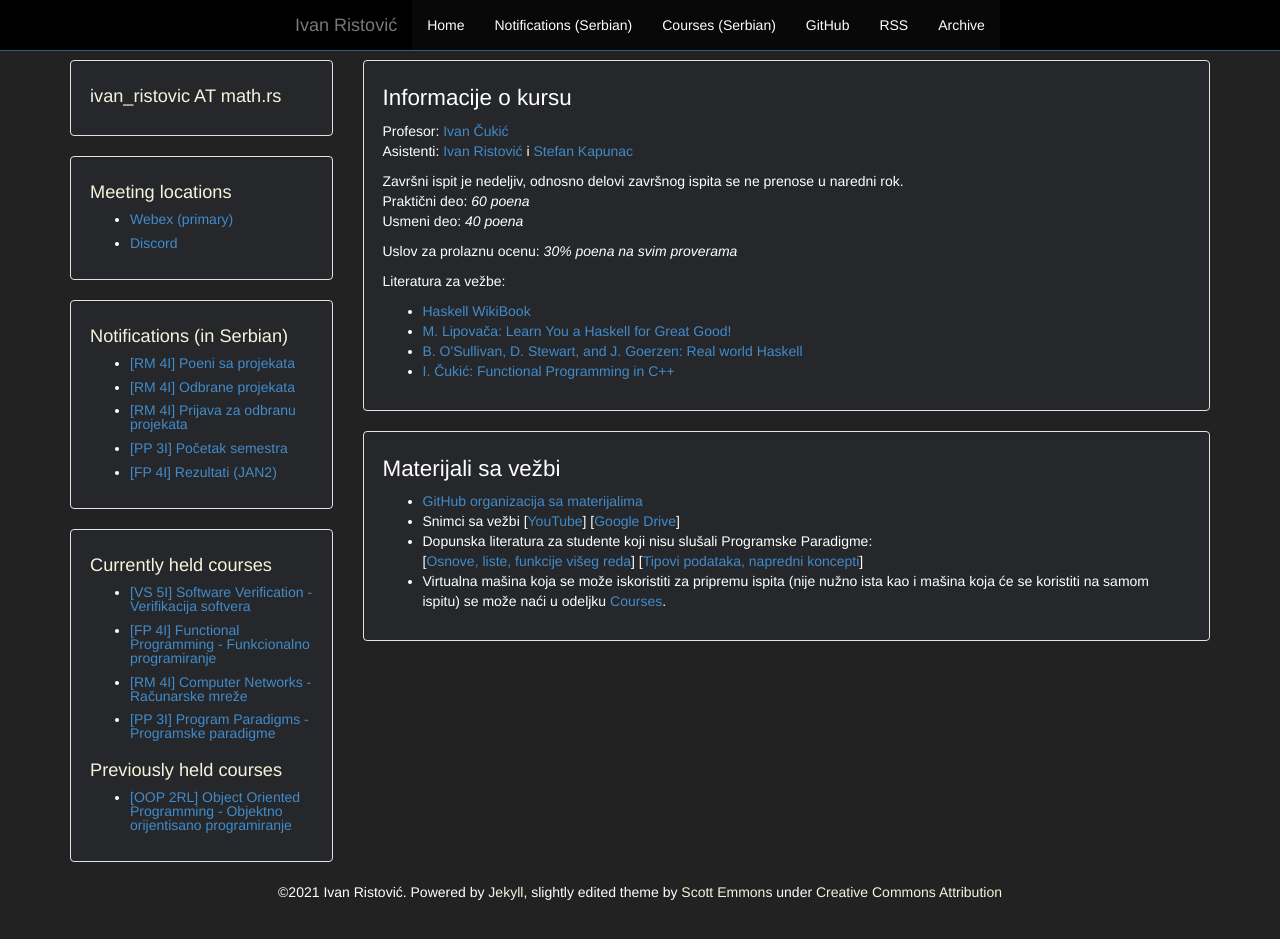
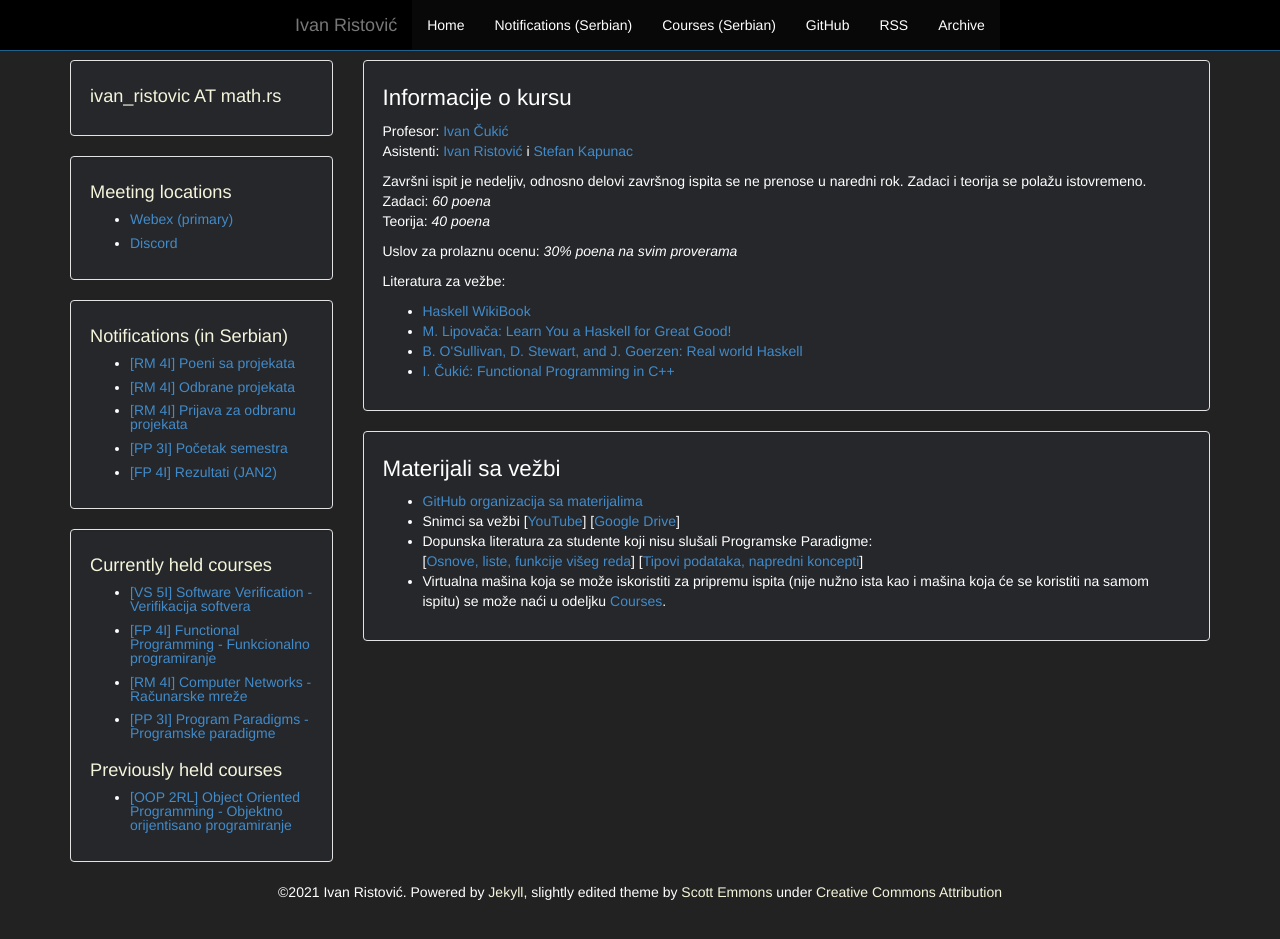
Before and after one commit to ivan-ristovic/ivan-ristovic.github.io, a Jekyll site: the page built from courses/fp/index.html, in a window 1280 px wide and 972 px high. Shown: the top 939 px of the window. Built offline with Jekyll 4.4.1, drawn with Linux system fonts in a browser that asks for light colours.

Commit message:
[FP] Update course info

```diff
--- a/courses/fp/index.html
+++ b/courses/fp/index.html
@@ -12,12 +12,12 @@ layout: default
   <p>
     <!--Praktični kolokvijum: <em>30 poena</em>
     <br>-->
-    Završni ispit je nedeljiv, odnosno delovi završnog ispita se ne prenose u naredni rok.
+    Završni ispit je nedeljiv, odnosno delovi završnog ispita se ne prenose u naredni rok. Zadaci i teorija se polažu istovremeno.
     <br>
     <!--Praktični deo: <em>30 poena</em>-->
-    Praktični deo: <em>60 poena</em>
+    Zadaci: <em>60 poena</em>
     <br>
-    Usmeni deo: <em>40 poena</em>
+    Teorija: <em>40 poena</em>
   </p>
   <p>
     Uslov za prolaznu ocenu: <em>30% poena na svim proverama</em>
```
